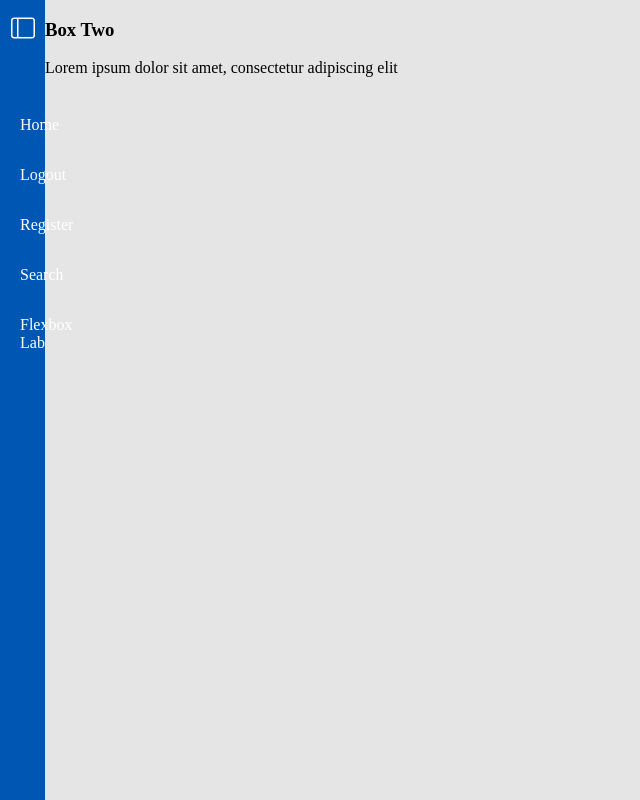
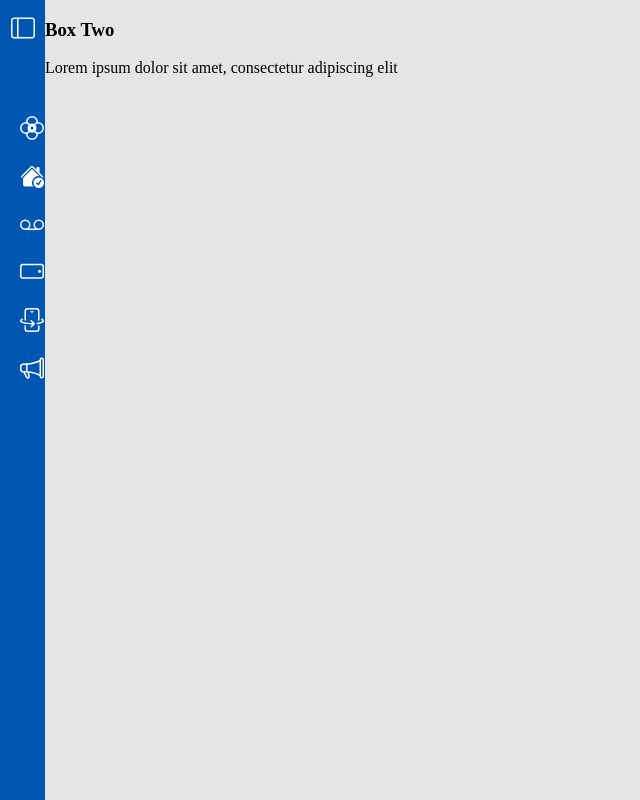
Before and after one commit to webapp-master/my-1st-web-app-project, a Django app: page /lab/ in a window 1280 px wide. Shown: the whole page, without its empty margins (0-640 px from the left). Run offline with Django 4.2, Linux system fonts and the light colour scheme.

Commit message:
sidebar in progress 2

```diff
--- a/website/templates/lab.html
+++ b/website/templates/lab.html
@@ -1,3 +1,4 @@
+{% load static %}
 <!DOCTYPE html>
 <html>
 <head>
@@ -24,6 +25,17 @@
             position: relative;
             padding: 20px; /* Add padding to push content down */
         }
+
+        .box-1.pressed .sidebar-links {
+            display: none; /* Hide the sidebar links when box is minimized */
+        }
+
+        .hide-icons {
+            display: none;
+        }
+
+
+
 
         .box-1 p {
             margin-top: 20px; /* Push paragraph down from the top */
@@ -72,18 +84,41 @@
             max-width: 5px;
         }
 
+
+        .sidebar-icons a {
+            display: block;
+            margin-bottom: 20px;
+            color: white;
+            text-decoration: none;
+        }
+
+
+        .sidebar-icons {
+
+            padding: 0; /* Remove default padding */
+            margin: 20px 0; /* Add spacing between links */
+            margin-top: 6rem;
+        }
+
+
+
+
     </style>
     <script>
         function toggleSidebar() {
             const box1 = document.querySelector('.box-1');
+            const sidebaricons = document.querySelector('.sidebar-icons');
             box1.classList.toggle('toggle-width');
+            box1.classList.toggle('pressed'); // Toggle the pressed class
+            sidebaricons.classList.toggle('hide-icons');
+
         }
 
     </script>
 </head>
 <body>
     <div class="container-1">
-        <div class="box-1 toggle-width">
+        <div class="box-1 toggle-width pressed">
             <button class="toggle-button" onclick="toggleSidebar()"><i class="bi bi-layout-sidebar"></i></button>
 
             <ul class="sidebar-links">
@@ -91,14 +126,69 @@
                 <li class="sidebar-link"><a href="{% url 'logout' %}">Logout</a></li>
                 <li class="sidebar-link"><a href="{% url 'register' %}">Register</a></li>
                 <li class="sidebar-link"><a href="{% url 'search_record' %}">Search</a></li>
-                <li class="sidebar-link"><a href="{% url 'Labouratory' %}">Flexbox Lab</a></li>
+                <li class="sidebar-link"><a href="{% url 'Labouratory' %}">Lab</a></li>
             </ul>
 
+
+
+
+            <div class="sidebar-icons">
+                <a href="{% url 'home' %}">
+                    <svg xmlns="http://www.w3.org/2000/svg" width="24" height="24" fill="currentColor" class="bi bi-flower2" viewBox="0 0 16 16">
+                        <path d="M8 16a4 4 0 0 0 4-4 4 4 0 0 0 0-8 4 4 0 0 0-8 0 4 4 0 1 0 0 8 4 4 0 0 0 4 4zm3-12c0 .073-.01.155-.03.247-.544.241-1.091.638-1.598 1.084A2.987 2.987 0 0 0 8 5c-.494 0-.96.12-1.372.331-.507-.446-1.054-.843-1.597-1.084A1.117 1.117 0 0 1 5 4a3 3 0 0 1 6 0zm-.812 6.052A2.99 2.99 0 0 0 11 8a2.99 2.99 0 0 0-.812-2.052c.215-.18.432-.346.647-.487C11.34 5.131 11.732 5 12 5a3 3 0 1 1 0 6c-.268 0-.66-.13-1.165-.461a6.833 6.833 0 0 1-.647-.487zm-3.56.617a3.001 3.001 0 0 0 2.744 0c.507.446 1.054.842 1.598 1.084.02.091.03.174.03.247a3 3 0 1 1-6 0c0-.073.01-.155.03-.247.544-.242 1.091-.638 1.598-1.084zm-.816-4.721A2.99 2.99 0 0 0 5 8c0 .794.308 1.516.812 2.052a6.83 6.83 0 0 1-.647.487C4.66 10.869 4.268 11 4 11a3 3 0 0 1 0-6c.268 0 .66.13 1.165.461.215.141.432.306.647.487zM8 9a1 1 0 1 1 0-2 1 1 0 0 1 0 2z"/>
+                    </svg>
+                </a>
+
+                <a href="{% url 'home' %}">
+                    <svg xmlns="http://www.w3.org/2000/svg" width="24" height="24" fill="currentColor" class="bi bi-house-check-fill" viewBox="0 0 16 16">
+                        <path d="M8.707 1.5a1 1 0 0 0-1.414 0L.646 8.146a.5.5 0 0 0 .708.708L8 2.207l6.646 6.647a.5.5 0 0 0 .708-.708L13 5.793V2.5a.5.5 0 0 0-.5-.5h-1a.5.5 0 0 0-.5.5v1.293L8.707 1.5Z"/>
+                        <path d="m8 3.293 4.712 4.712A4.5 4.5 0 0 0 8.758 15H3.5A1.5 1.5 0 0 1 2 13.5V9.293l6-6Z"/>
+                        <path d="M12.5 16a3.5 3.5 0 1 0 0-7 3.5 3.5 0 0 0 0 7Zm1.679-4.493-1.335 2.226a.75.75 0 0 1-1.174.144l-.774-.773a.5.5 0 0 1 .708-.707l.547.547 1.17-1.951a.5.5 0 1 1 .858.514Z"/>
+                    </svg>
+                </a>
+
+
+                <a href="{% url 'logout' %}">
+                    <svg xmlns="http://www.w3.org/2000/svg" width="24" height="24" fill="currentColor" class="bi bi-voicemail" viewBox="0 0 16 16">
+                        <path d="M7 8.5A3.49 3.49 0 0 1 5.95 11h4.1a3.5 3.5 0 1 1 2.45 1h-9A3.5 3.5 0 1 1 7 8.5zm-6 0a2.5 2.5 0 1 0 5 0 2.5 2.5 0 0 0-5 0zm14 0a2.5 2.5 0 1 0-5 0 2.5 2.5 0 0 0 5 0z"/>
+                    </svg>
+                </a>
+
+                <a href="{% url 'register' %}">
+                    <svg xmlns="http://www.w3.org/2000/svg" width="24" height="24" fill="currentColor" class="bi bi-phone-landscape" viewBox="0 0 16 16">
+                        <path d="M1 4.5a1 1 0 0 1 1-1h12a1 1 0 0 1 1 1v6a1 1 0 0 1-1 1H2a1 1 0 0 1-1-1v-6zm-1 6a2 2 0 0 0 2 2h12a2 2 0 0 0 2-2v-6a2 2 0 0 0-2-2H2a2 2 0 0 0-2 2v6z"/>
+                        <path d="M14 7.5a1 1 0 1 0-2 0 1 1 0 0 0 2 0z"/>
+                    </svg>
+                </a>
+
+
+                <a href="{% url 'search_record' %}">
+                    <svg xmlns="http://www.w3.org/2000/svg" width="24" height="24" fill="currentColor" class="bi bi-phone-flip" viewBox="0 0 16 16">
+                        <path fill-rule="evenodd" d="M11 1H5a1 1 0 0 0-1 1v6a.5.5 0 0 1-1 0V2a2 2 0 0 1 2-2h6a2 2 0 0 1 2 2v6a.5.5 0 0 1-1 0V2a1 1 0 0 0-1-1Zm1 13a1 1 0 0 1-1 1H5a1 1 0 0 1-1-1v-2a.5.5 0 0 0-1 0v2a2 2 0 0 0 2 2h6a2 2 0 0 0 2-2v-2a.5.5 0 0 0-1 0v2ZM1.713 7.954a.5.5 0 1 0-.419-.908c-.347.16-.654.348-.882.57C.184 7.842 0 8.139 0 8.5c0 .546.408.94.823 1.201.44.278 1.043.51 1.745.696C3.978 10.773 5.898 11 8 11c.099 0 .197 0 .294-.002l-1.148 1.148a.5.5 0 0 0 .708.708l2-2a.5.5 0 0 0 0-.708l-2-2a.5.5 0 1 0-.708.708l1.145 1.144L8 10c-2.04 0-3.87-.221-5.174-.569-.656-.175-1.151-.374-1.47-.575C1.012 8.639 1 8.506 1 8.5c0-.003 0-.059.112-.17.115-.112.31-.242.6-.376Zm12.993-.908a.5.5 0 0 0-.419.908c.292.134.486.264.6.377.113.11.113.166.113.169 0 .003 0 .065-.13.187-.132.122-.352.26-.677.4-.645.28-1.596.523-2.763.687a.5.5 0 0 0 .14.99c1.212-.17 2.26-.43 3.02-.758.38-.164.713-.357.96-.587.246-.229.45-.537.45-.919 0-.362-.184-.66-.412-.883-.228-.223-.535-.411-.882-.571ZM7.5 2a.5.5 0 0 0 0 1h1a.5.5 0 0 0 0-1h-1Z"/>
+                    </svg>
+                </a>
+
+
+                <a href="{% url 'Labouratory' %}">
+                    <svg xmlns="http://www.w3.org/2000/svg" width="24" height="24" fill="currentColor" class="bi bi-megaphone" viewBox="0 0 16 16">
+                        <path d="M13 2.5a1.5 1.5 0 0 1 3 0v11a1.5 1.5 0 0 1-3 0v-.214c-2.162-1.241-4.49-1.843-6.912-2.083l.405 2.712A1 1 0 0 1 5.51 15.1h-.548a1 1 0 0 1-.916-.599l-1.85-3.49a68.14 68.14 0 0 0-.202-.003A2.014 2.014 0 0 1 0 9V7a2.02 2.02 0 0 1 1.992-2.013 74.663 74.663 0 0 0 2.483-.075c3.043-.154 6.148-.849 8.525-2.199V2.5zm1 0v11a.5.5 0 0 0 1 0v-11a.5.5 0 0 0-1 0zm-1 1.35c-2.344 1.205-5.209 1.842-8 2.033v4.233c.18.01.359.022.537.036 2.568.189 5.093.744 7.463 1.993V3.85zm-9 6.215v-4.13a95.09 95.09 0 0 1-1.992.052A1.02 1.02 0 0 0 1 7v2c0 .55.448 1.002 1.006 1.009A60.49 60.49 0 0 1 4 10.065zm-.657.975 1.609 3.037.01.024h.548l-.002-.014-.443-2.966a68.019 68.019 0 0 0-1.722-.082z"/>
+                    </svg>
+                </a>
+
+
+
+            </div>
+
         </div>
+
+
         <div class="box-2">
             <h3>Box Two</h3>
             <p>Lorem ipsum dolor sit amet, consectetur adipiscing elit</p>
         </div>
+
+
+
     </div>
 </body>
 </html>
```
Also changed, not shown: static/icons/flower2.svg (added).
